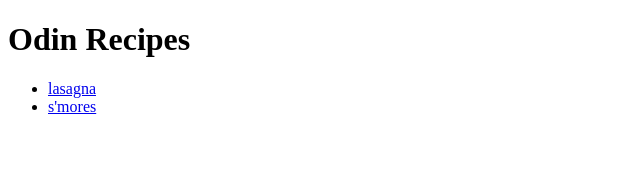
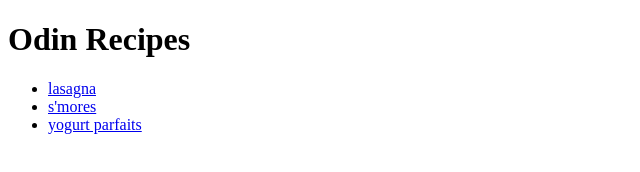
Before and after one commit to kedricdaly/odin-recipes, a plain HTML site: page index.html in a window 1280 px wide. Shown: the whole page, without its empty margins (0-640 px from the left). Drawn offline with Linux system fonts and the light colour scheme.

Commit message:
feat(parfait): add parfait to index.html

```diff
--- a/index.html
+++ b/index.html
@@ -10,7 +10,7 @@
         <ul>
             <li><a href="./recipes/lasagna.html">lasagna</a></li>
             <li><a href="./recipes/smores.html">s'mores</a></li>
-
+            <li><a href="./recipes/parfait.html">yogurt parfaits</a></li>
         </ul>
     </body>
 </html>
```
